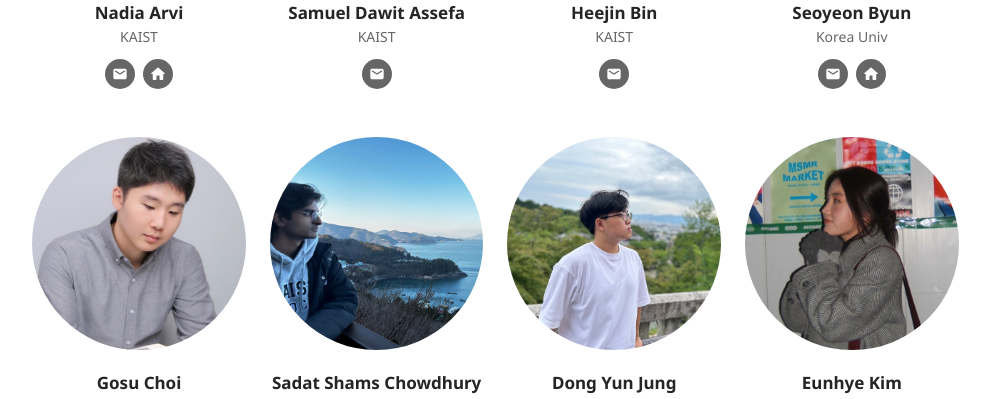
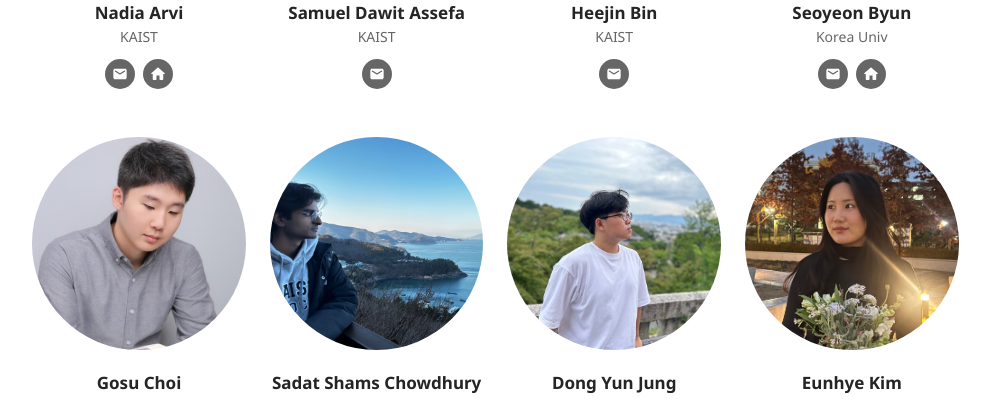
Before and after one commit to uhcsed/uhcsed.github.io, a Next.js app: page /people in a window 1280 px wide. Shown: the part 3640-4039 px from the top of the page, without its empty margins (49-1039 px from the left). Built offline with nearby package versions, Linux system fonts and the light colour scheme.

Commit message:
Edit Eunhye's information (#98)

```diff
--- a/src/data/members.ts
+++ b/src/data/members.ts
@@ -454,8 +454,8 @@ export const MEMBERS: Record<string, Member> = {
     lastName: 'Kim',
     email: 'gracekim027@snu.ac.kr',
     kixlabPosition: 'Undergrad Intern',
-    img: 'eunhye.jpeg',
-    site: '',
+    img: 'eunhye.jpg',
+    site: 'https://gracekim027.github.io/',
     affiliation: 'SNU',
   },
   yoonsanglee: {
```
Also changed, not shown: public/members/eunhye.jpeg (deleted), public/members/eunhye.jpg (added).
